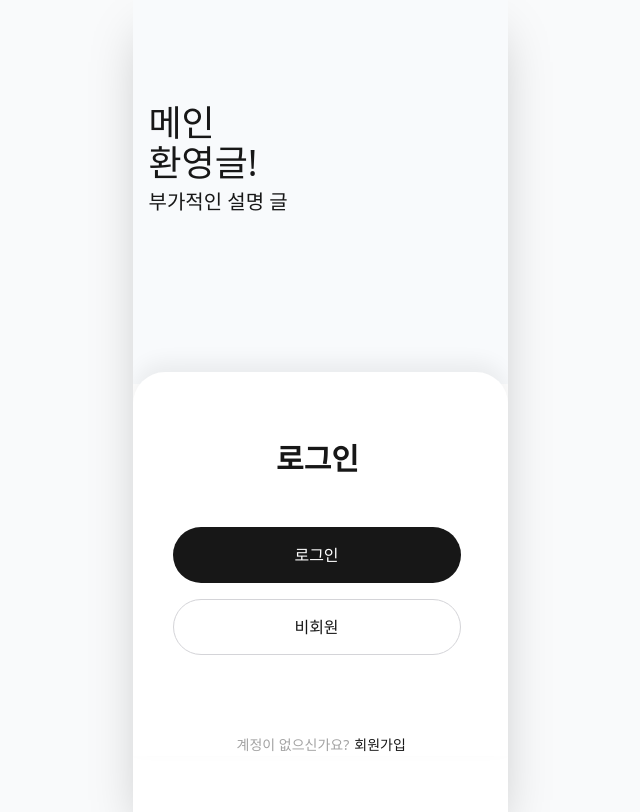
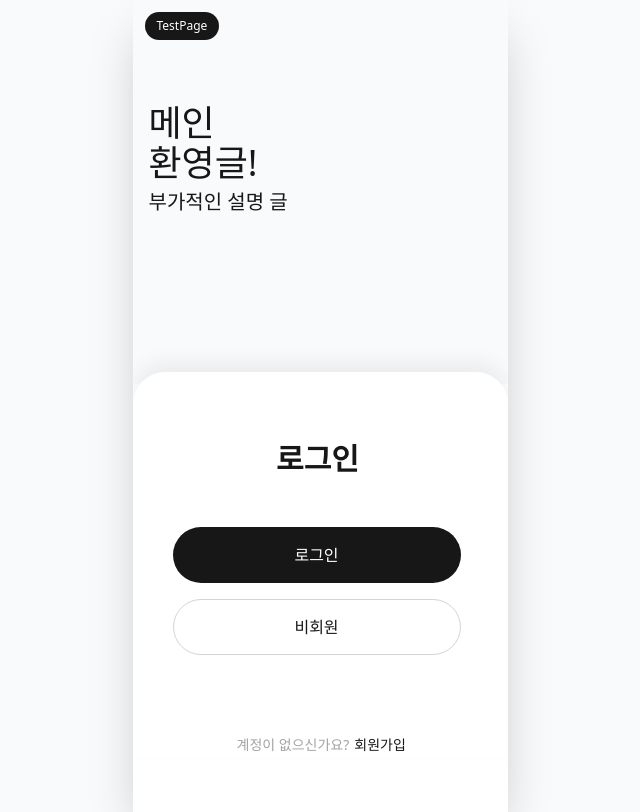
Before and after one commit to Jeongchani/codinator, a React (Vite) app in the folder apps/web/: page /member-guest in a window 1280 px wide. Shown: the whole page, without its empty margins (320-960 px from the left). Built offline with nearby package versions, Linux system fonts and the light colour scheme; no server answers.

Commit message:
feat/testPage3
프론트 백엔드 db 테스트 페이지 포함

```diff
--- a/apps/web/src/App.tsx
+++ b/apps/web/src/App.tsx
@@ -6,6 +6,7 @@ import RankingList from './pages/ranking/RankingList';
 import Detail from './pages/look/Detail';
 import Signup from './pages/auth/Signup';
 import Login from './pages/auth/Login';
+import Test from './test';
 
 
 // 1. 라우팅 로직을 별도의 컴포넌트로 분리 (useNavigate를 사용하기 위함)
@@ -15,18 +16,13 @@ function AppRoutes() {
   return (
     <Routes>
       {/* 🔴 Splash에 onFinish 함수를 전달하여 1초 뒤 /login으로 이동하게 합니다 */}
-      <Route
-        path="/"
-        element={<Splash onFinish={() => navigate('/member-guest')} />}
-      />
-
+      <Route path="/" element={<Splash onFinish={() => navigate('/member-guest')} />} />
       <Route path="/member-guest" element={<MemberGuest />} />
       <Route path="/login" element={<Login />} />
-
       <Route path="/signup" element={<Signup />} />
-
       <Route path="/rankingList" element={<RankingList />} />
       <Route path="/detail" element={<Detail />} />
+      <Route path="/Test" element={<Test />} />
     </Routes>
   );
 }
--- a/apps/web/src/pages/auth/MemberGuest.tsx
+++ b/apps/web/src/pages/auth/MemberGuest.tsx
@@ -16,8 +16,21 @@ const MemberGuest: React.FC = () => {
     navigate('/rankingList');
   };
 
+  const handleTestClick = () => {
+    // 비회원 메인(RankingList)으로 이동
+    navigate('/Test');
+  };
+
   return (
     <div className={styles.container}>
+      <button
+      onClick={handleTestClick}
+      className="absolute top-3 left-3 z-50
+     bg-neutral-900 text-white text-xs
+      px-3 py-1.5 rounded-full transition-all active:scale-95"
+      >
+        TestPage
+      </button>
       {/* 상단 배경 영역 */}
       <div className={styles.topBackground}>
         {/* 여기에 로고나 이미지를 추가할 수 있습니다 */}
--- a/apps/web/src/test.tsx
+++ b/apps/web/src/test.tsx
@@ -10,7 +10,7 @@ import type {
 import { fetcher } from './lib/api';
 
 
-function App() {
+function Test() {
   const [health, setHealth] = useState<HealthCheckResponse | null>(null);
   const [healthError, setHealthError] = useState('');
   const [email, setEmail] = useState('alice@codinator.com');
@@ -204,4 +204,4 @@ function App() {
   );
 }
 
-export default App;
+export default Test;
```
Also changed, not shown: 2 other files (tests, documents, lock files or other folders).
